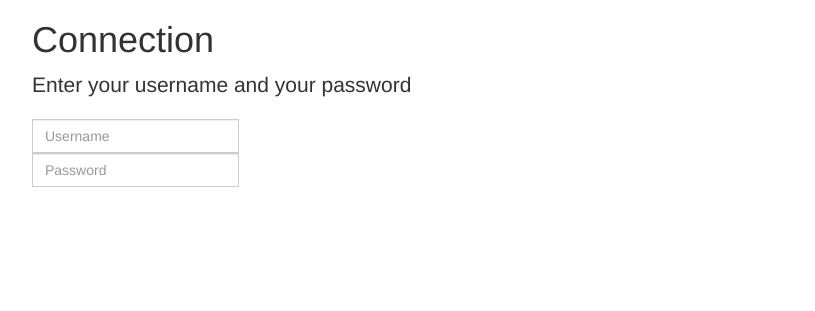
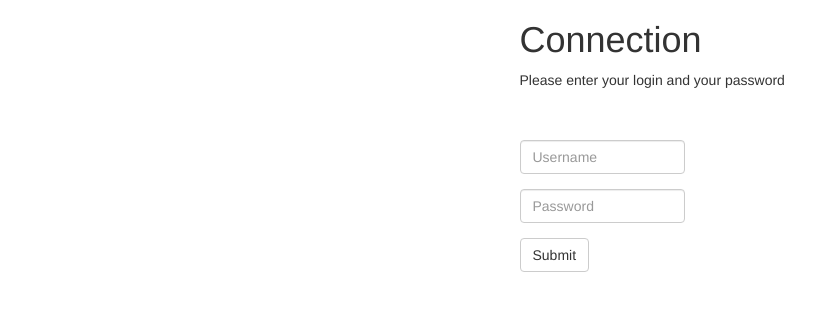
Before and after one commit to Minizza/ghome, a Flask app: page /connection in a window 1280 px wide. Shown: the top 311 px of the page, without its empty margins (38-853 px from the left). Run offline with Flask 2, Linux system fonts and the light colour scheme; some libraries are stand-ins or nearby versions.

Commit message:
Connection page

```diff
--- a/src/IComm/main.py
+++ b/src/IComm/main.py
@@ -11,8 +11,11 @@ def hello_world():
 
 @app.route('/connection')
 def connection():
-    monTexte = 'Connection'
-    return render_template('connection.html', helloworld=monTexte)
+    return render_template('connection.html')
+
+@app.route('/connection')
+def manageConnection():
+    return render_template('connection.html')
 
 if __name__ == '__main__':
     app.run(debug=True)
--- a/src/IComm/templates/connection.html
+++ b/src/IComm/templates/connection.html
@@ -11,20 +11,37 @@
     <![endif]-->
 </head>
 <body>
-	<div class="container">
-
-		<div class="starter-template">
-			<h1>{{helloworld}}</h1>
-			<p class="lead">Enter your username and your password</p>
+<div class="container">
+	<div class="row clearfix">
+		<div class="col-md-5 column">
 		</div>
-		<div class="input-group">
-			<input type="text" class="form-control" placeholder="Username">
+		<div class="col-md-4 column">
+			<h1>Connection</h1>
+			<p>Please enter your login and your password</p>
 		</div>
-		<div class="input-group">
-			<input type="text" class="form-control" placeholder="Password">
+		<div class="col-md-3 column">
 		</div>
-
-	</div><!-- /.container -->
+	</div>
+	<br/>
+	<br/>
+	<div class="row clearfix">
+		<div class="col-md-5 column">
+		</div>
+		<div class="col-md-2 column">
+		<form role="form" method="post">
+				<div class="form-group">
+					 <input type="text" class="form-control" placeholder="Username">
+				</div>
+				<div class="form-group">
+					 <input type="text" class="form-control" placeholder="Password">
+				</div>
+				<button type="submit" class="btn btn-default">Submit</button>
+				</form>
+		</div>
+		<div class="col-md-5 column">
+		</div>
+	</div>
+</div>
 
 	<!-- jQuery (necessary for Bootstrap's JavaScript plugins) -->
     <script src="https://code.jquery.com/jquery.js"></script>
```
